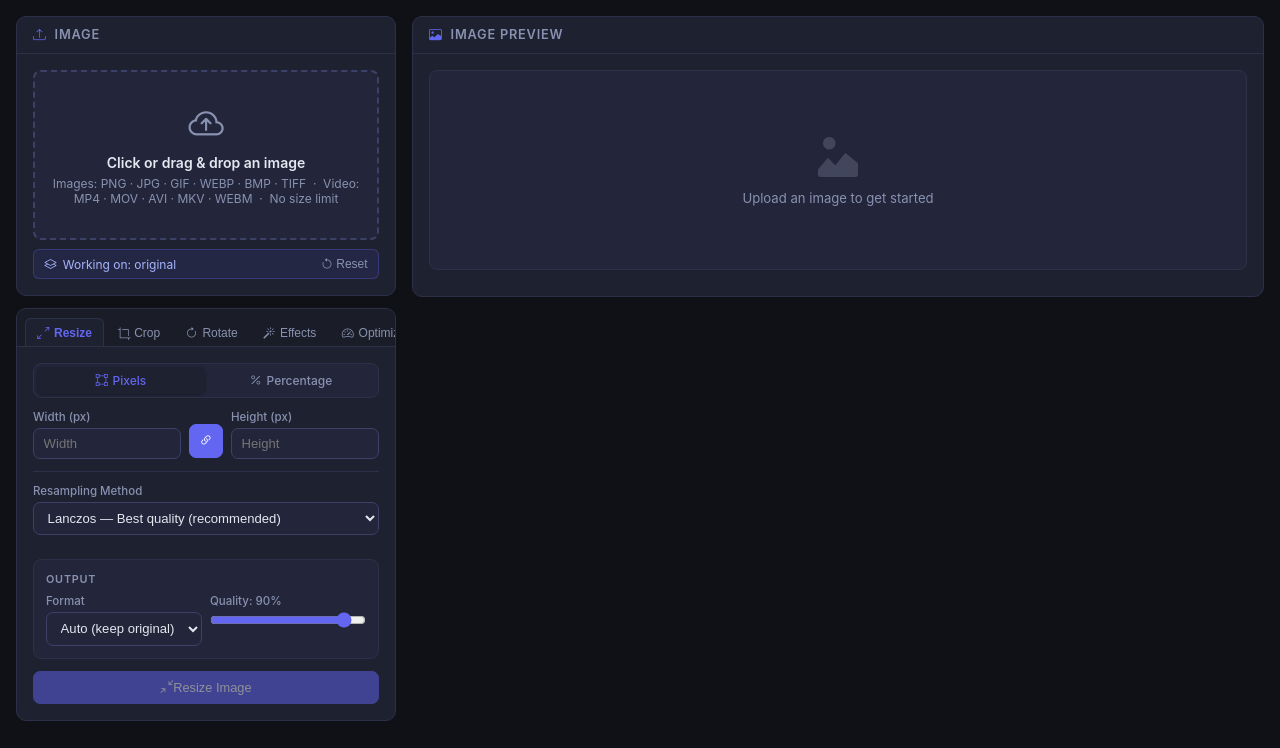
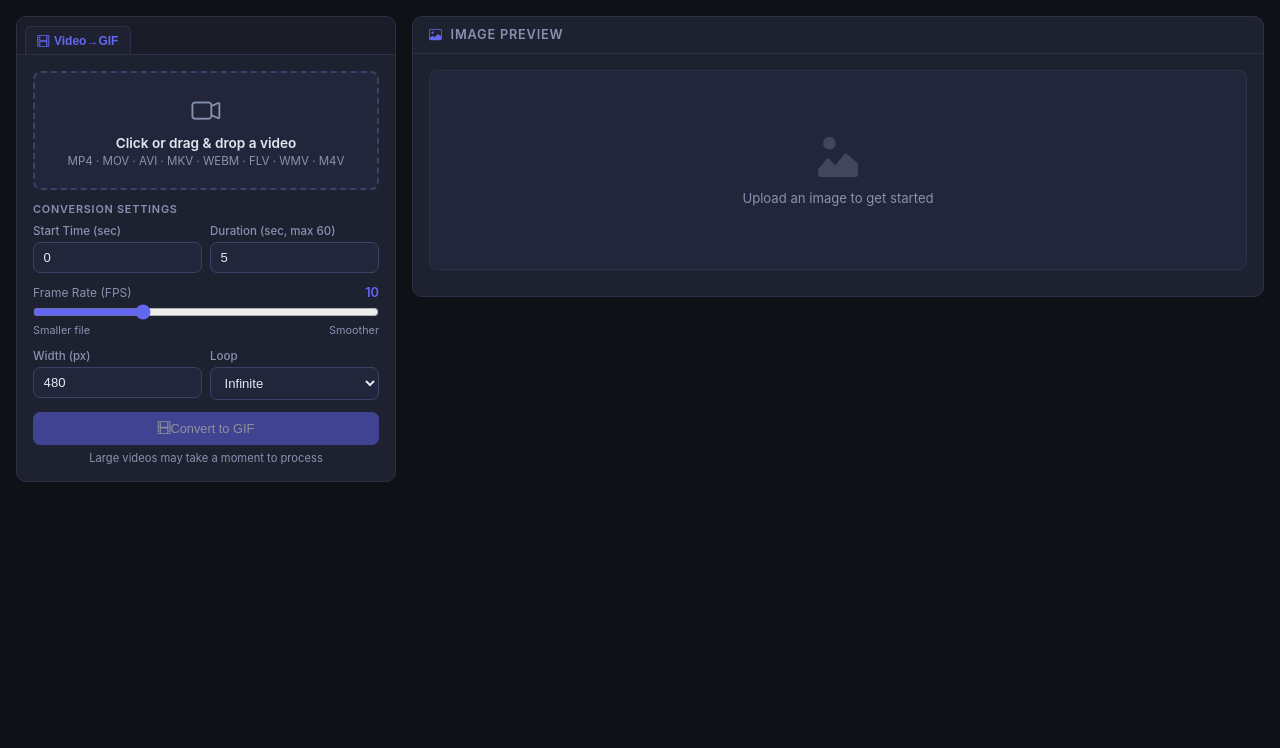
Before and after one commit to Atvriders/image-resizer, a Flask app: page / in a window 1280 px wide. Shown: the part 52-800 px from the top of the page. Run offline with Flask 3, Linux system fonts and the light colour scheme.

Commit message:
Default to Video→GIF, hide image tools until image/GIF exists
- Video→GIF tab is now the default on page load
- Image upload panel and image editing tabs (Resize/Crop/Rotate/Effects/Optimize/Convert)
  are hidden until an image is uploaded or a GIF is generated
- Reveal image tools automatically after video→GIF conversion or image upload

Co-Authored-By: Claude Sonnet 4.6 <noreply@anthropic.com>

```diff
--- a/app/templates/index.html
+++ b/app/templates/index.html
@@ -302,8 +302,8 @@
   <!-- ═══════════════ LEFT COLUMN ═══════════════ -->
   <div style="display:flex; flex-direction:column; gap:0.75rem;">
 
-    <!-- Upload Panel -->
-    <div class="panel">
+    <!-- Upload Panel (hidden until image/GIF exists) -->
+    <div class="panel" id="imagePanel" style="display:none;">
       <div class="panel-head"><i class="bi bi-upload"></i>Image</div>
       <div class="panel-body">
 
@@ -334,7 +334,7 @@
         <div class="err-box" id="uploadErr"></div>
 
         <!-- Working image strip -->
-        <div id="workStrip" style="display:flex;">
+        <div id="workStrip" style="display:none;">
           <i class="bi bi-layers"></i>
           <span id="workInfo">Working on: original</span>
           <button onclick="resetToOriginal()" title="Reset to original image"><i class="bi bi-arrow-counterclockwise"></i> Reset</button>
@@ -346,17 +346,17 @@
     <!-- Tools Panel (hidden until upload) -->
     <div class="panel" id="toolsPanel">
       <div class="tab-bar" id="tabBar">
-        <button class="tab-btn active" data-tab="resize"><i class="bi bi-arrows-angle-expand"></i>Resize</button>
-        <button class="tab-btn" data-tab="crop"><i class="bi bi-crop"></i>Crop</button>
-        <button class="tab-btn" data-tab="rotate"><i class="bi bi-arrow-clockwise"></i>Rotate</button>
-        <button class="tab-btn" data-tab="effects"><i class="bi bi-magic"></i>Effects</button>
-        <button class="tab-btn" data-tab="optimize"><i class="bi bi-speedometer2"></i>Optimize</button>
-        <button class="tab-btn" data-tab="convert"><i class="bi bi-arrow-left-right"></i>Convert</button>
-        <button class="tab-btn" data-tab="videogif"><i class="bi bi-film"></i>Video→GIF</button>
+        <button class="tab-btn img-tab" data-tab="resize" style="display:none;"><i class="bi bi-arrows-angle-expand"></i>Resize</button>
+        <button class="tab-btn img-tab" data-tab="crop" style="display:none;"><i class="bi bi-crop"></i>Crop</button>
+        <button class="tab-btn img-tab" data-tab="rotate" style="display:none;"><i class="bi bi-arrow-clockwise"></i>Rotate</button>
+        <button class="tab-btn img-tab" data-tab="effects" style="display:none;"><i class="bi bi-magic"></i>Effects</button>
+        <button class="tab-btn img-tab" data-tab="optimize" style="display:none;"><i class="bi bi-speedometer2"></i>Optimize</button>
+        <button class="tab-btn img-tab" data-tab="convert" style="display:none;"><i class="bi bi-arrow-left-right"></i>Convert</button>
+        <button class="tab-btn active" data-tab="videogif"><i class="bi bi-film"></i>Video→GIF</button>
       </div>
 
       <!-- ─── RESIZE ─────────────────────── -->
-      <div class="tab-pane active" id="pane-resize">
+      <div class="tab-pane" id="pane-resize">
         <div class="mode-toggle mb2">
           <input type="radio" name="rmode" id="rPx" value="pixels" checked/>
           <label for="rPx"><i class="bi bi-bounding-box"></i>Pixels</label>
@@ -649,7 +649,7 @@
       </div>
 
       <!-- ─── VIDEO→GIF ───────────────────── -->
-      <div class="tab-pane" id="pane-videogif">
+      <div class="tab-pane active" id="pane-videogif">
         <!-- Video drop zone -->
         <div id="videoDrop" onclick="videoInput.click()" style="border:2px dashed var(--border2); border-radius:8px; padding:1.25rem 1rem; text-align:center; cursor:pointer; background:var(--bg3); transition:all 0.2s; margin-bottom:0.75rem;">
           <i class="bi bi-camera-video" style="font-size:1.8rem; color:var(--muted); display:block; margin-bottom:0.4rem;"></i>
@@ -962,6 +962,7 @@ async function handleFile(file) {
     rW.value = data.width; rH.value = data.height;
     updatePctPreview();
     enableAllBtns(true);
+    revealImageTools();
 
     // Reset result
     resultPanel.style.display = 'none';
@@ -1005,6 +1006,11 @@ function makeTags(w, h, size, fmt) {
 function showErr(el, msg) {
   el.textContent = msg;
   el.classList.toggle('show', !!msg);
+}
+
+function revealImageTools() {
+  document.getElementById('imagePanel').style.display = 'block';
+  document.querySelectorAll('.img-tab').forEach(t => t.style.display = '');
 }
 
 function enableAllBtns(on) {
@@ -1586,6 +1592,7 @@ document.getElementById('videogifBtn').addEventListener('click', async () => {
 
     // Enable image tools so the GIF can be further edited
     enableAllBtns(true);
+    revealImageTools();
     workStrip.style.display = 'flex';
 
   } catch (e) {
```
